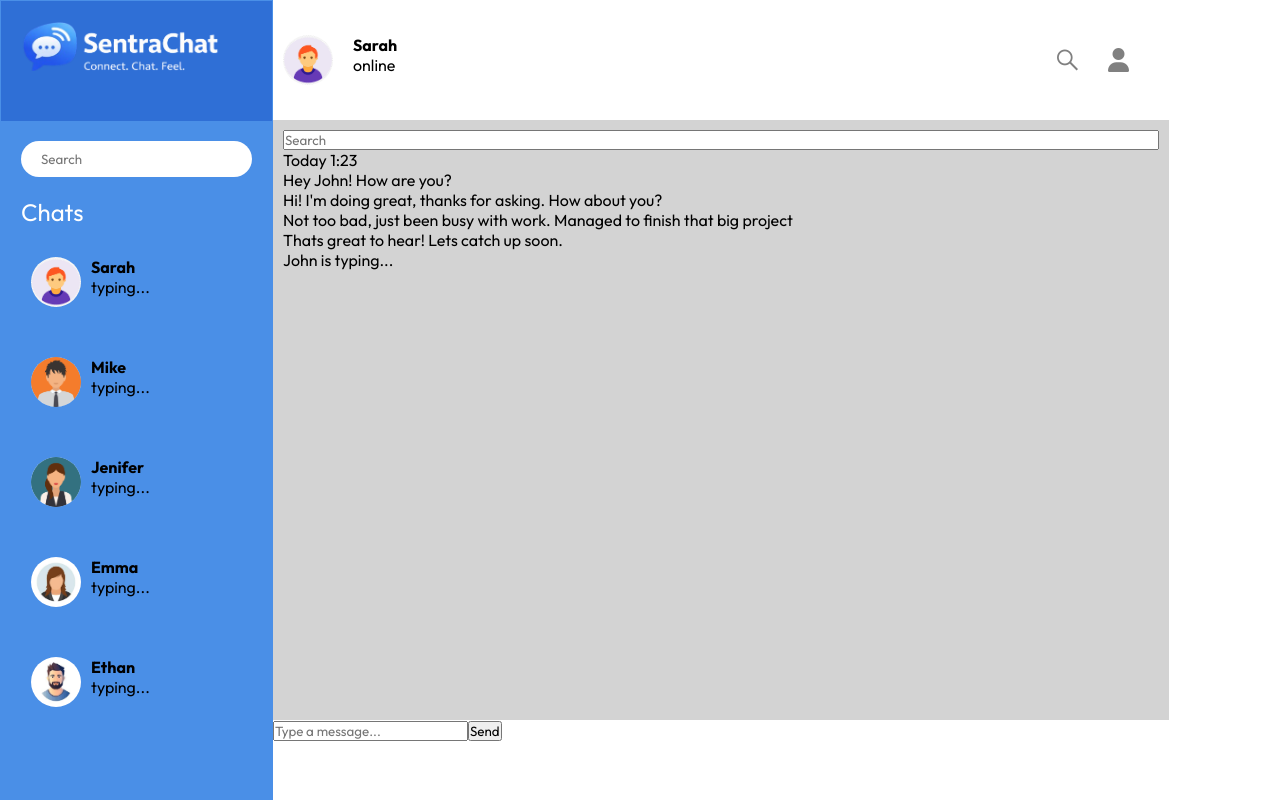
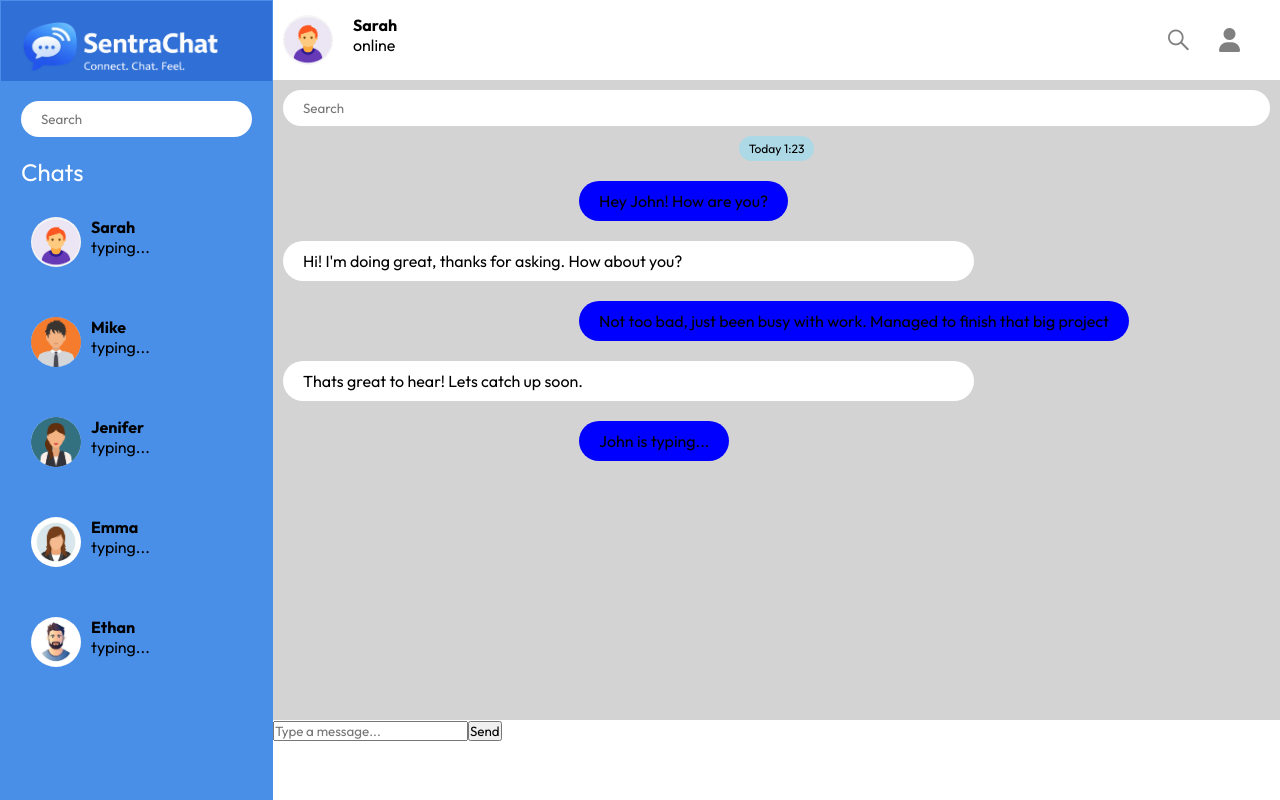
Before and after one commit to Shivamch0/SentraChat, a React (Vite) app in the folder Frontend/: page / in a window 1280 px wide. Built offline with nearby package versions, Linux system fonts and the light colour scheme.

Commit message:
creating chat box chat pannel

```diff
--- a/Frontend/src/Components/Sidebar/Sidebar.module.css
+++ b/Frontend/src/Components/Sidebar/Sidebar.module.css
@@ -10,7 +10,7 @@
 
 .sideBarLogo {
   background-color: #2f6fd6;
-  height: 15vh;
+  height: 10vh;
 }
 
 .sideBarLogo img {
--- a/Frontend/src/Pages/Chat/Chat.module.css
+++ b/Frontend/src/Pages/Chat/Chat.module.css
@@ -5,12 +5,12 @@
 .chatPannel{
     display: flex;
     flex-direction: column;
-    width: 70%;
+    width: 100%;
 }
 
 .topSection{
     display: flex;
-    height: 15vh;
+    height: 10vh;
     justify-content: space-between;
     padding-inline: 10px;
     align-items: center;
@@ -34,7 +34,7 @@
 }
 
 .middleSection{
-    height: 75vh;
+    height: 80vh;
     background:lightgray;
 }
 
@@ -44,6 +44,49 @@
     padding: 10px;
 }
 
+.chatSection input{
+    padding: 10px 20px;
+    outline: none;
+    border: none;
+    border-radius: 25px;
+}
+
+.chat{
+    display: flex;
+    flex-direction: column;
+    gap: 20px;
+}
+
+.day{
+    align-self: center;
+    margin-top: 10px;
+    background-color: lightblue;
+    padding: 5px 10px;
+    border-radius: 25px;
+    font-size: 12px;
+}
+
+.senderMessage{
+    align-self: flex-end;
+    width: 70%;
+}
+
+.senderMessage p{
+    display: inline-block;
+    text-align: end;
+    background-color: blue;
+    padding: 10px 20px;
+    border-radius: 25px;
+}
+
+.recieverMessage{
+    align-self: self-start;
+    background-color: white;
+    padding: 10px 20px;
+    width: 70%;
+    border-radius: 25px;
+}
+
 .bottomSection{
     height: 10vh;
 }
```
